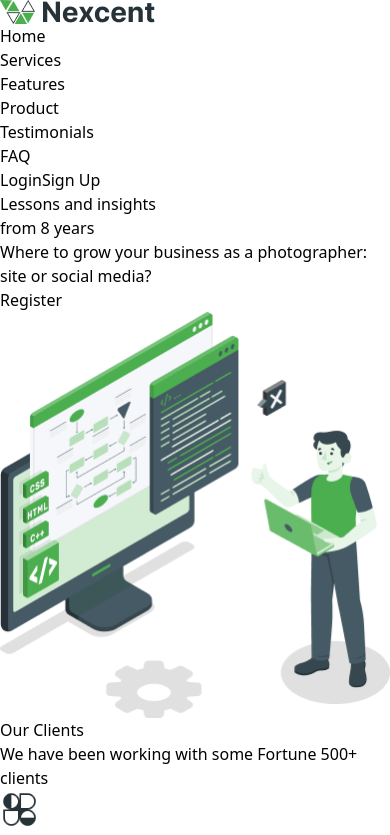
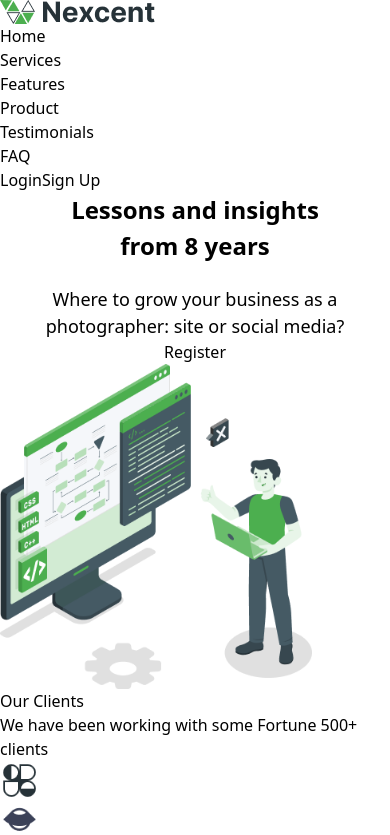
Before and after one commit to Daweed234/Nexcent, a React (Vite) app: page / in a window 390 px wide. Shown: the top 835 px of the page. Built offline with nearby package versions, Linux system fonts and the light colour scheme.

Commit message:
responsive added

```diff
--- a/src/App.jsx
+++ b/src/App.jsx
@@ -1,6 +1,6 @@
 import './App.css'
 import Navbar from './Components/Navbar'
-import Hero from './Components/Hero'
+import Hero from './Components/Hero/Hero'
 import Clients from './Components/Clients/Clients'
 import Manage from './Components/Manage'
 import Spending from './Components/Spending'
--- a/src/Components/Hero.jsx
+++ /dev/null
@@ -1,24 +0,0 @@
-import React from 'react'
-import Ill from '../assets/Illustration.png'
-
-const Hero = () => {
-    return (
-        <>
-            <div className='bg-[#F5F7FA] flex justify-center gap-20 -ml-32'>
-                <div className=' px-20 py-20'>
-                    <p className='text-[3rem] font-semibold text-[#4D4D4D]'>Lessons and insights <br /><span className='text-[#4CAF4F]'>from 8 years</span>
-                    </p>
-                    <p className='text-[#717171]'>Where to grow your business as a photographer: site or social media?</p>
-                    <div className='py-8'>
-                <button className='bg-[#4CAF4F] px-8 text-white py-4 rounded-md'>Register</button>
-                </div>
-                </div>
-                <div className=''>
-                    <img src={Ill} alt="" />
-                </div>
-                </div>
-        </>
-    )
-}
-
-export default Hero
--- /dev/null
+++ b/src/Components/Hero/Hero.css
@@ -0,0 +1,23 @@
+@media (max-width: 768px) {
+    .div {
+      flex-direction: column;
+      align-items: center;
+    }
+  .div .p_1{
+    font-size: 24px;
+    font-weight: 700;
+    margin-bottom: 22px;
+  }
+  .div .p_2{
+    font-size: 18px;
+  }
+    .img {
+      max-width: 80%;
+    }
+  }
+
+  @media (max-width: 576px) {
+    .div_2 {
+      text-align: center;
+    }
+  }
--- /dev/null
+++ b/src/Components/Hero/Hero.jsx
@@ -0,0 +1,25 @@
+import React from 'react'
+import Ill from '../../assets/Illustration.png'
+import './Hero.css'
+
+const Hero = () => {
+    return (
+        <>
+            <div className='div bg-[#F5F7FA] flex justify-center gap-20 -ml-32'>
+                <div className='div_2 px-20 py-20'>
+                    <p className='p_1 text-[3rem] font-semibold text-[#4D4D4D]'>Lessons and insights <br /><span className='text-[#4CAF4F]'>from 8 years</span>
+                    </p>
+                    <p className='p_2 text-[#717171]'>Where to grow your business as a photographer: site or social media?</p>
+                    <div className='div_3 py-8'>
+                <button className='btn bg-[#4CAF4F] px-8 text-white py-4 rounded-md'>Register</button>
+                </div>
+                </div>
+                <div className='img'>
+                    <img src={Ill} alt="" />
+                </div>
+                </div>
+        </>
+    )
+}
+
+export default Hero
```
